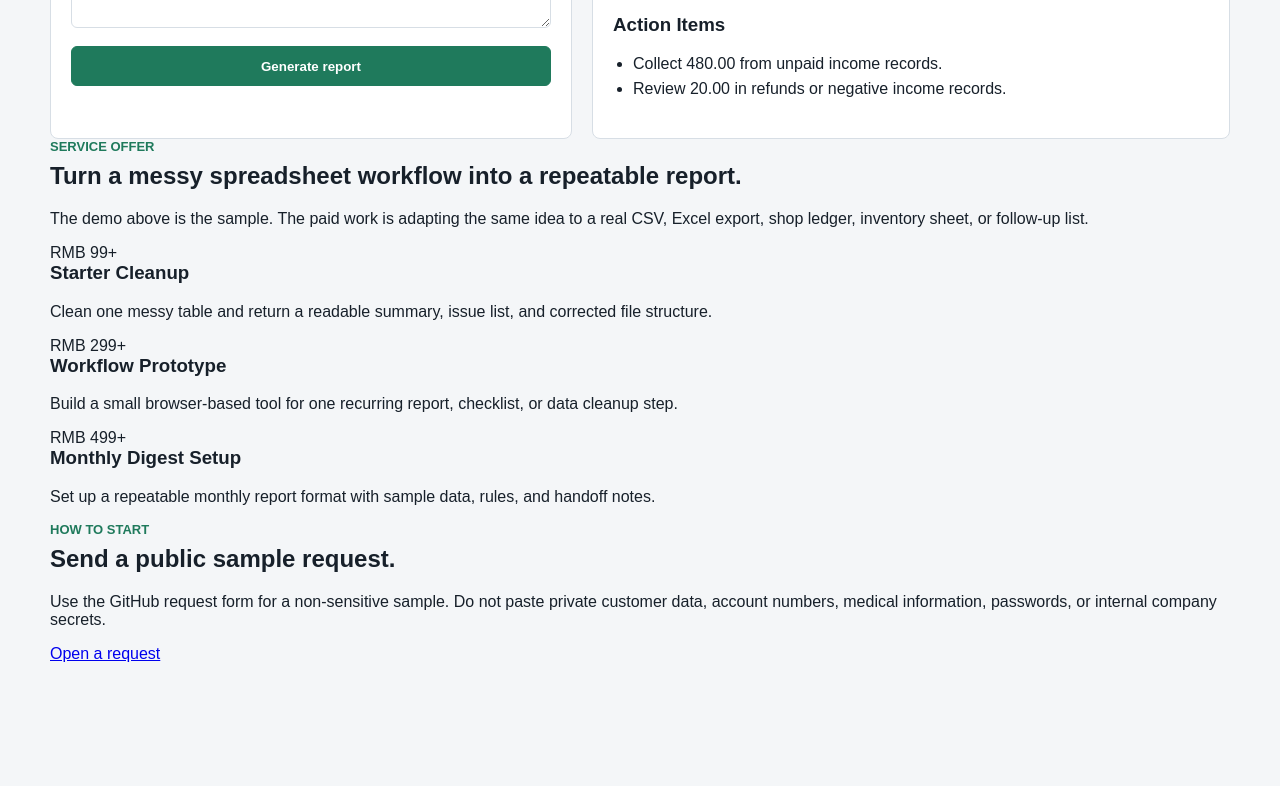
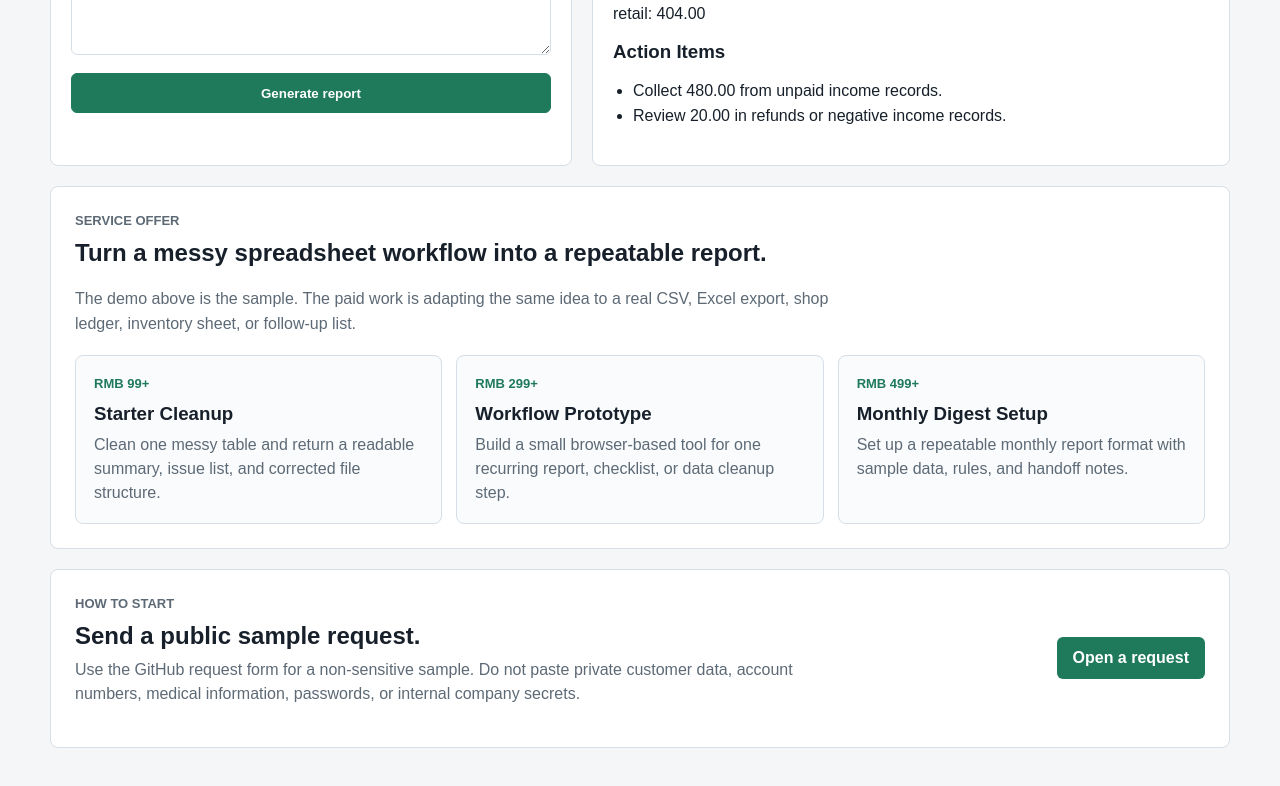
Before and after one commit to fabkshdkadhj/business-tool-lab, a website with bundled scripts: page index.html in a window 1280 px wide. Shown: the part 656-1442 px from the top of the page. Before the commit the page ends 1359 px from the top, so only its background shows below. Built offline with nearby package versions, Linux system fonts and the light colour scheme.

Commit message:
Update service funnel content

```diff
--- a/styles.css
+++ b/styles.css
@@ -57,6 +57,40 @@
   color: var(--muted);
   font-size: 17px;
   line-height: 1.55;
+}
+
+.intro-actions {
+  display: flex;
+  flex-wrap: wrap;
+  gap: 12px;
+  margin-top: 20px;
+}
+
+.primary-link,
+.secondary-link {
+  display: inline-flex;
+  min-height: 42px;
+  align-items: center;
+  justify-content: center;
+  padding: 0 16px;
+  border-radius: 6px;
+  font-weight: 700;
+  text-decoration: none;
+}
+
+.primary-link {
+  background: var(--accent);
+  color: #ffffff;
+}
+
+.primary-link:hover {
+  background: var(--accent-dark);
+}
+
+.secondary-link {
+  border: 1px solid var(--line);
+  background: #ffffff;
+  color: var(--text);
 }
 
 .workspace {
@@ -185,9 +219,84 @@
   color: var(--muted);
 }
 
+.service-section,
+.request-section {
+  margin-top: 20px;
+  padding: 24px;
+  border: 1px solid var(--line);
+  border-radius: 8px;
+  background: var(--panel);
+}
+
+.section-heading {
+  max-width: 780px;
+}
+
+.section-heading p,
+.request-section p {
+  color: var(--muted);
+  line-height: 1.55;
+}
+
+.tier-grid {
+  display: grid;
+  grid-template-columns: repeat(3, minmax(0, 1fr));
+  gap: 14px;
+  margin-top: 18px;
+}
+
+.tier-card {
+  padding: 18px;
+  border: 1px solid var(--line);
+  border-radius: 8px;
+  background: var(--card);
+}
+
+.tier-card h3 {
+  margin-bottom: 8px;
+}
+
+.tier-card p {
+  margin-bottom: 0;
+  color: var(--muted);
+  line-height: 1.5;
+}
+
+.tier-price {
+  display: inline-block;
+  margin-bottom: 12px;
+  color: var(--accent);
+  font-size: 13px;
+  font-weight: 700;
+}
+
+.request-section {
+  display: flex;
+  align-items: center;
+  justify-content: space-between;
+  gap: 24px;
+}
+
+.request-section div {
+  max-width: 760px;
+}
+
+.request-section h2 {
+  margin-bottom: 8px;
+}
+
 @media (max-width: 820px) {
   .workspace {
     grid-template-columns: 1fr;
+  }
+
+  .tier-grid {
+    grid-template-columns: 1fr;
+  }
+
+  .request-section {
+    align-items: flex-start;
+    flex-direction: column;
   }
 
   h1 {
```
